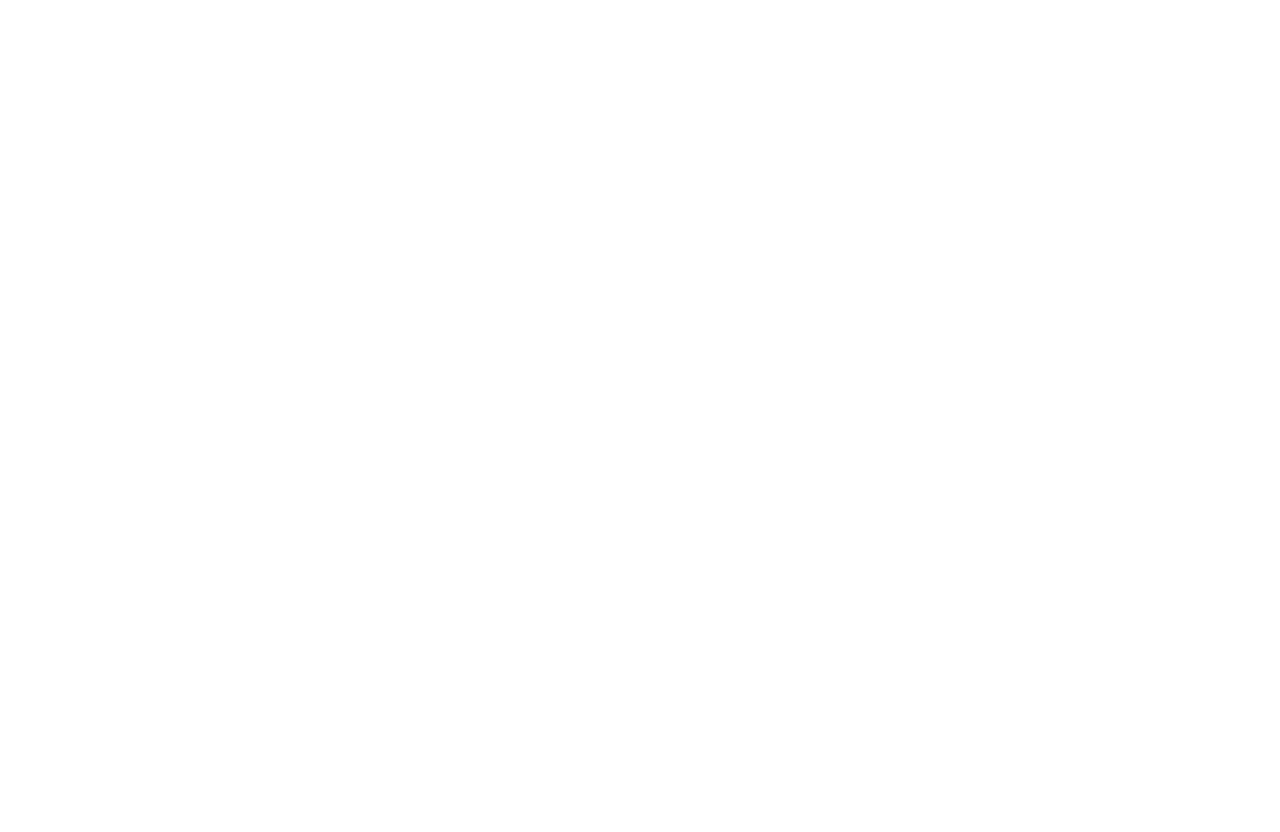
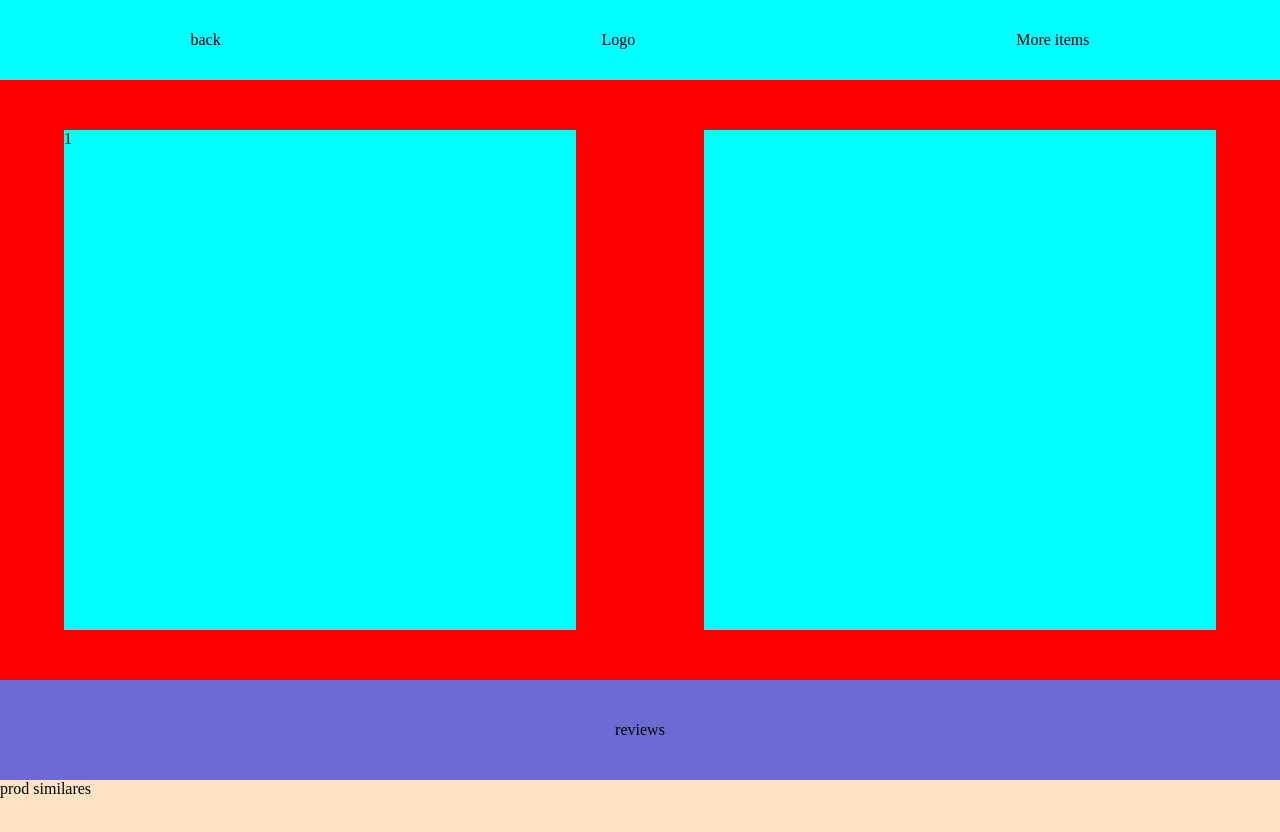
Before and after one commit to JonnyFernandez/Control, a React (Vite) app in the folder client/: page /buy/1 in a window 1280 px wide. Before the commit this address had no page. Shown: the top 832 px of the page. Before the commit the page ends 800 px from the top, so only its background shows below. Built offline with nearby package versions, Linux system fonts and the light colour scheme.

Commit message:
maquetacion details and buy

```diff
--- a/client/src/App.jsx
+++ b/client/src/App.jsx
@@ -1,4 +1,4 @@
-import { Home, Login, Register } from './views'
+import { Home, Login, Register, BuyNow } from './views'
 import { BrowserRouter, Route, Routes } from 'react-router-dom';
 import { AuthProvider } from './context/AuthContext';
 import ProtectedRoute from './ProtectedRoutes';
@@ -14,6 +14,7 @@
 
           <Route path='/home' element={<Home />} />
           <Route path='/detail/:id' element={<h1>Detais</h1>} />
+          <Route path='/buy/:id' element={<BuyNow />} />
 
           <Route element={<ProtectedRoute />}>
             <Route path='/profile' element={<h1>ADMIN PROFILE</h1>} />
--- a/client/src/components/card/Card.jsx
+++ b/client/src/components/card/Card.jsx
@@ -119,7 +119,27 @@
     }
 
 
+    const handleBuy = () => {
+        if (!isAuthenticated) {
+            Swal.fire({
+                title: 'Debes estar registrado',
+                text: 'Debes estar registrado para comprar en la plataforma.',
+                icon: 'warning',
+                showCancelButton: true,
+                confirmButtonColor: '#3085d6',
+                cancelButtonColor: '#d33',
+                confirmButtonText: 'Ir al inicio de sesión'
+            }).then((result) => {
+                if (result.isConfirmed) {
+                    // Redirige al usuario al inicio de sesión
+                    window.location.href = '/login';
+                }
+            });
+            return; // Termina la ejecución de la función si no está autenticado
+        }
 
+
+    }
 
 
 
@@ -151,9 +171,12 @@
                         }
                     </button>}
 
-                    {autorized && <button className={`${style.buttonCard} ${style.addEffect}`} >
-                        Comprar
+                    {autorized && <button className={`${style.buttonCard} ${style.addEffect}`} onClick={handleBuy} >
+                        <Link to={`/buy/${id}`}>
+                            Comprar
+                        </Link>
                     </button>}
+
 
 
 
--- a/client/src/components/cartSlice/CartSlice.jsx
+++ b/client/src/components/cartSlice/CartSlice.jsx
@@ -5,15 +5,35 @@
 import { cleanCart } from '../../redux/prodSlice';
 import Swal from 'sweetalert2';
 import { useNavigate } from 'react-router-dom'
+import { useAuth } from '../../context/AuthContext';
 
 
 const CartSlice = () => {
     const dispatch = useDispatch()
     const navigate = useNavigate()
+    const { isAuthenticated } = useAuth()
+
     const [isOpen, setIsOpen] = useState(false);
     const cart = useSelector(state => state.prod.shoppingCart)
 
     const toggleCart = () => {
+        if (!isAuthenticated) {
+            Swal.fire({
+                title: 'Debes estar registrado',
+                text: 'Debes estar registrado para comprar en la plataforma.',
+                icon: 'warning',
+                showCancelButton: true,
+                confirmButtonColor: '#3085d6',
+                cancelButtonColor: '#d33',
+                confirmButtonText: 'Ir al inicio de sesión'
+            }).then((result) => {
+                if (result.isConfirmed) {
+                    // Redirige al usuario al inicio de sesión
+                    window.location.href = '/login';
+                }
+            });
+            return; // Termina la ejecución de la función si no está autenticado
+        }
         setIsOpen(!isOpen);
     };
 
--- a/client/src/components/index.jsx
+++ b/client/src/components/index.jsx
@@ -7,4 +7,5 @@
 import CartSlice from "./cartSlice/CartSlice";
 
 
+
 export { Nav, Sidebar1, Card, Paginado, Modal, Like, CartSlice }
--- a/client/src/components/nav/Nav.jsx
+++ b/client/src/components/nav/Nav.jsx
@@ -3,29 +3,16 @@
 import { setDarkMode } from '../../redux/darkmodeSlice';
 import { getProd } from '../../redux/prodSlice';
 import n from './Nav.module.css';
-// import Like from '../like/Like';
 import { apiGetProd, apiGetProdByName } from '../../api/prod';
 
-const Nav = ({ handleDark, handleSelector }) => {
+const Nav = ({ handleSelector }) => {
     const dispatch = useDispatch();
     const dark = useSelector(state => state.dark.dark);
     const [search, setSearch] = useState('');
 
-
-    useEffect(() => {
-        const localMode = JSON.parse(localStorage.getItem('darkMode')) || false;
-        if (localMode !== dark) {
-            dispatch(setDarkMode(localMode));
-            handleDark(localMode);
-        }
-    }, [dark, dispatch, handleDark]);
-
     const darkmode = useCallback(() => {
-        const newDarkMode = !dark;
-        dispatch(setDarkMode(newDarkMode));
-        localStorage.setItem('darkMode', JSON.stringify(newDarkMode));
-        handleDark(newDarkMode);
-    }, [dark, dispatch, handleDark]);
+        dispatch(setDarkMode(!dark));
+    }, [dark, dispatch]);
 
     const resetProd = async () => {
         try {
--- a/client/src/redux/darkmodeSlice.js
+++ b/client/src/redux/darkmodeSlice.js
@@ -1,7 +1,7 @@
 import { createSlice } from "@reduxjs/toolkit";
 
 const initialState = {
-    dark: false,
+    dark: true,
 };
 
 export const darkSlice = createSlice({
--- /dev/null
+++ b/client/src/views/buyNow/BuyNow.jsx
@@ -0,0 +1,32 @@
+import z from './BuyNow.module.css'
+import { useParams } from "react-router-dom"
+
+const BuyNow = () => {
+    const { id } = useParams()
+
+    return (
+        <div className={z.buy}>
+            <div className={z.header}>
+                <div>back</div>
+                <div>Logo</div>
+                <div>More items</div>
+            </div>
+
+            <div className={z.body}>
+
+                <div className={z.prodContainer}>
+                    <div className={z.left}>{id}</div>
+                    <div className={z.right}></div>
+                </div>
+
+            </div>
+
+            <div className={z.reviews}>reviews</div>
+
+            <div className={z.similarProd}>prod similares</div>
+            {/* <div className={z.footer}>footer</div> */}
+        </div>
+    )
+}
+
+export default BuyNow
--- /dev/null
+++ b/client/src/views/buyNow/BuyNow.module.css
@@ -0,0 +1,53 @@
+.buy{
+    /* height: 100vh; */
+    /* width: 100vw; */
+    background-color: bisque;
+    display: flex;flex-direction: column;
+    display: flex;
+   /* align-items: center; */
+}
+
+.header{
+    display: flex;
+    flex-direction: row;
+    justify-content: space-around;
+    align-items: center;
+    height: 80px;
+    background-color: aqua;
+}
+
+.body{
+    width: 100%;
+    height: 600px;
+    display: flex;
+    /* flex-direction: column; */
+    background-color: red;
+}
+
+.prodContainer{
+    width: 100%;
+    height: 600px;
+    /* background-color: rgb(234, 9, 9); */
+    display: flex;
+    flex-direction: row;
+    justify-content: space-around;
+    align-items: center;
+}
+.left, .right{
+   width: 40%;
+   height: 500px;
+   background-color: aqua;
+}
+
+.reviews{
+    width: 100%;
+    height: 100px;
+    display: flex;
+    align-items: center;
+    justify-content: center;
+    background-color: rgb(107, 107, 210);
+}
+.similarProd{
+width: 100%;
+height: 500px;
+}
--- a/client/src/views/home/Home.jsx
+++ b/client/src/views/home/Home.jsx
@@ -34,28 +34,13 @@
         fetchData();
     }, [dispatch]);
 
-    // const refresHome = async () => {
-    //     try {
-    //         const prodData = await apiGetProd();
-    //         dispatch(getProd(prodData.data));
-    //     } catch (error) {
-    //         console.error('Error fetching user data:', error);
-    //         if (error.message) {
-    //             Swal.fire({
-    //                 icon: 'error',
-    //                 title: 'Error de conexión',
-    //                 text: 'Servidor desconectado. Por favor, contacta al soporte técnico.',
-    //                 footer: 'soporte tecnico "arcancode@gmail.com"',
-    //             });
-    //         }
-    //     }
-    // }
+
 
     const { product, currentPage } = useSelector(state => state.prod)
+    const dark = useSelector(state => state.dark.dark);
     const filteredProd = product.filter(item => item.status === true);
 
-    const [dark, setDark] = useState(false)
-    const [openSidebar, setOpenSidebar] = useState(false);
+
     const [showCart, setshowCart] = useState(false);
     const [showLikes, setshowLikes] = useState(false);
     const [showFilters, setshowFilters] = useState(false);
@@ -87,7 +72,7 @@
 
 
 
-    const handleDark = (data) => setDark(data)
+
 
     // ---------------------------------Paginado--------------------------
     const cardsInPage = 10;
@@ -123,7 +108,7 @@
     return (
         <div className={h.container}>
             <div className={`${h.header} ${dark ? h.headerDark : ''}`}>
-                <div className={h.nav}> <Nav handleSelector={handleSelector} handleDark={handleDark} /> </div>
+                <div className={h.nav}> <Nav handleSelector={handleSelector} /> </div>
                 <div className={h.dropdown}>DropDown</div>
             </div>
             <div className={`${h.body} ${dark ? h.darkBody : ''}`}>
@@ -132,28 +117,6 @@
                     <Paginado cardsInPage={cardsInPage} totalCards={totalCards} currentPage={currentPage} />
                 </div>
 
-                <div className={`${h.sidebar} ${openSidebar ? h.open : ''}`}>
-                    {openSidebar && (
-                        <div className={h.sidebarContainer}>
-                            <select name="" id="">
-                                <option value="">Precio</option>
-                                <option value="">Mayor</option>
-                                <option value="">Menor</option>
-                            </select>
-                            <select name="" id="">
-                                <option value="">Categoria</option>
-                                <option value="">-</option>
-                                <option value="">-</option>
-                            </select>
-                            <select name="" id="">
-                                <option value="">Ofertas</option>
-                                <option value="">-10</option>
-                                <option value="">-30</option>
-                                <option value="">Outlet</option>
-                            </select>
-                        </div>
-                    )}
-                </div>
                 <div className={h.content}>
 
                     {renderProducts()}
--- a/client/src/views/index.jsx
+++ b/client/src/views/index.jsx
@@ -3,6 +3,7 @@
 import Details from "./details/Details";
 import Login from "./login/Login";
 import Register from "./register/Register";
+import BuyNow from "./buyNow/BuyNow";
 
 
-export { Home, Profile, Details, Login, Register }
+export { Home, Profile, Details, Login, Register, BuyNow }
--- a/client/src/views/login/Login.module.css
+++ b/client/src/views/login/Login.module.css
@@ -41,6 +41,7 @@
     font-size: xx-large;
     font-weight: bolder;
     font-family: Verdana, Geneva, Tahoma, sans-serif;
+    color: rgb(49, 48, 48);
 }
 
 .image {
```
